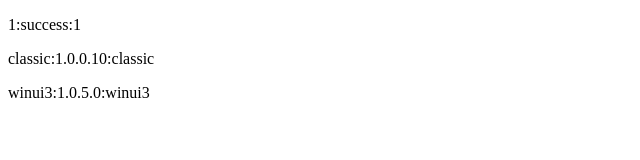
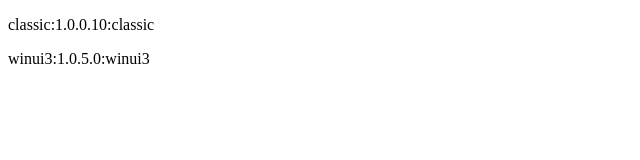
Before and after one commit to Birdjiujiuuu/birdjiujiuuu.github.io, a plain HTML site: page magicapp/history/version.html in a window 1280 px wide. Shown: the whole page, without its empty margins (0-640 px from the left). Drawn offline with Linux system fonts and the light colour scheme.

Commit message:
Update version.html

```diff
--- a/magicapp/history/version.html
+++ b/magicapp/history/version.html
@@ -6,7 +6,6 @@
 </head>
 
 <body>
-	<p>1:success:1</p>
 	<p>classic:1.0.0.10:classic</p>
 	<p>winui3:1.0.5.0:winui3</p>
 </body>
```
